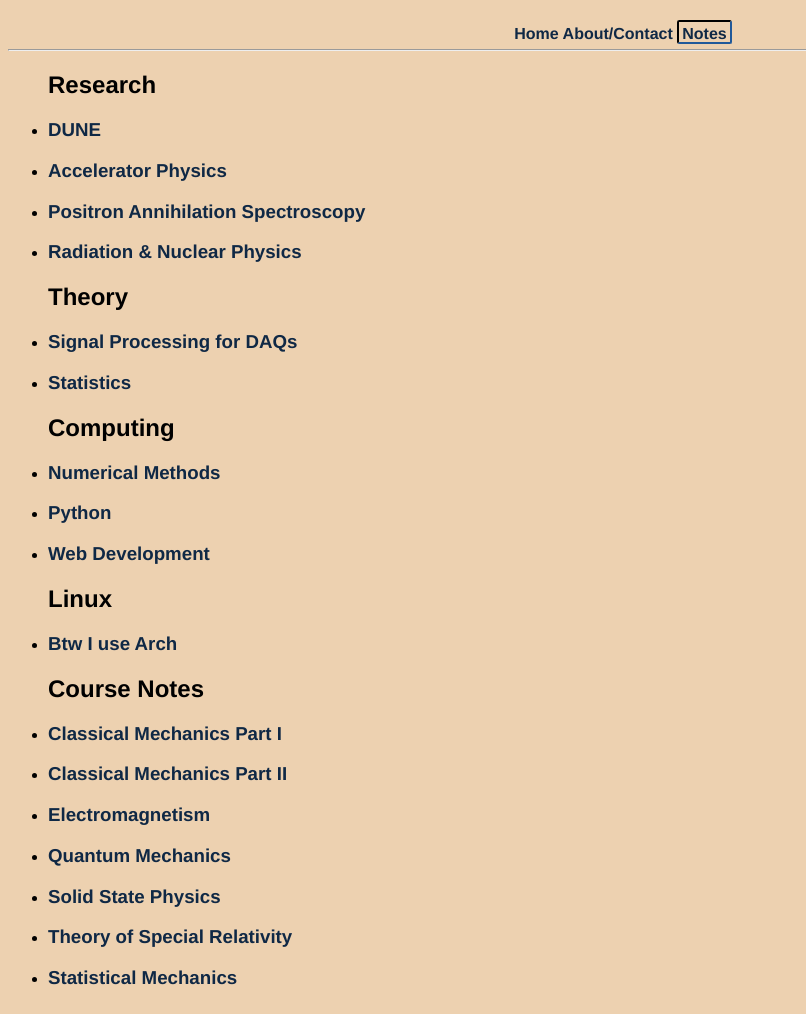
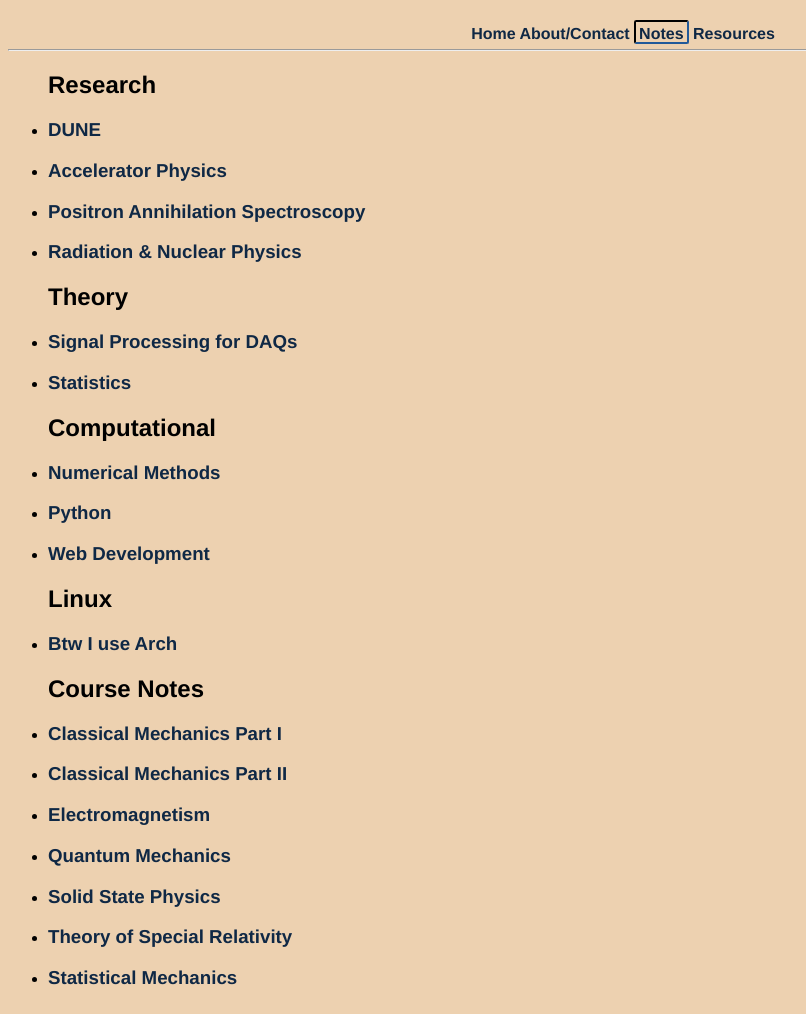
Before and after one commit to thaihangchung7/thaihangchung7.github.io, a Jekyll site: the page built from notes.html, in a window 1280 px wide. Shown: the whole page, without its empty margins (17-823 px from the left). Built offline with Jekyll 4.4.1, drawn with Linux system fonts in a browser that asks for light colours.

Commit message:
adding resources page with first link

```diff
--- a/_data/navigation.yml
+++ b/_data/navigation.yml
@@ -4,3 +4,5 @@
   link: /about.html
 - name: Notes
   link: /notes.html
+- name: Resources
+  link: /resources/
--- a/notes.html
+++ b/notes.html
@@ -22,7 +22,7 @@
     </li>
   {% endfor %}
 
-  <h2> Computing </h2>
+  <h2> Computational </h2>
 
   {% for item in site.comp %}
     <li>
```
Also changed, not shown: resources.md (added, +10 -0 lines).
